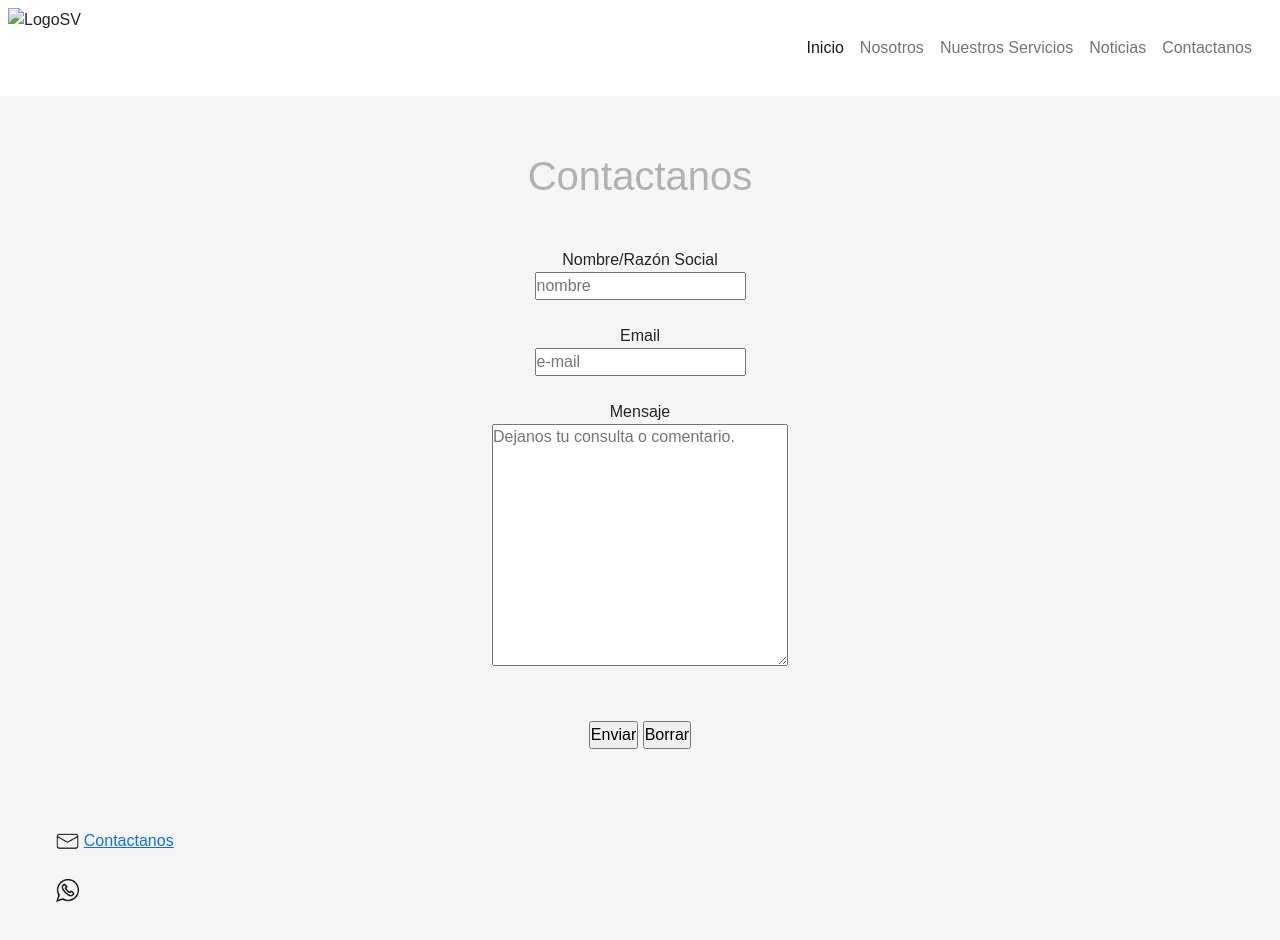
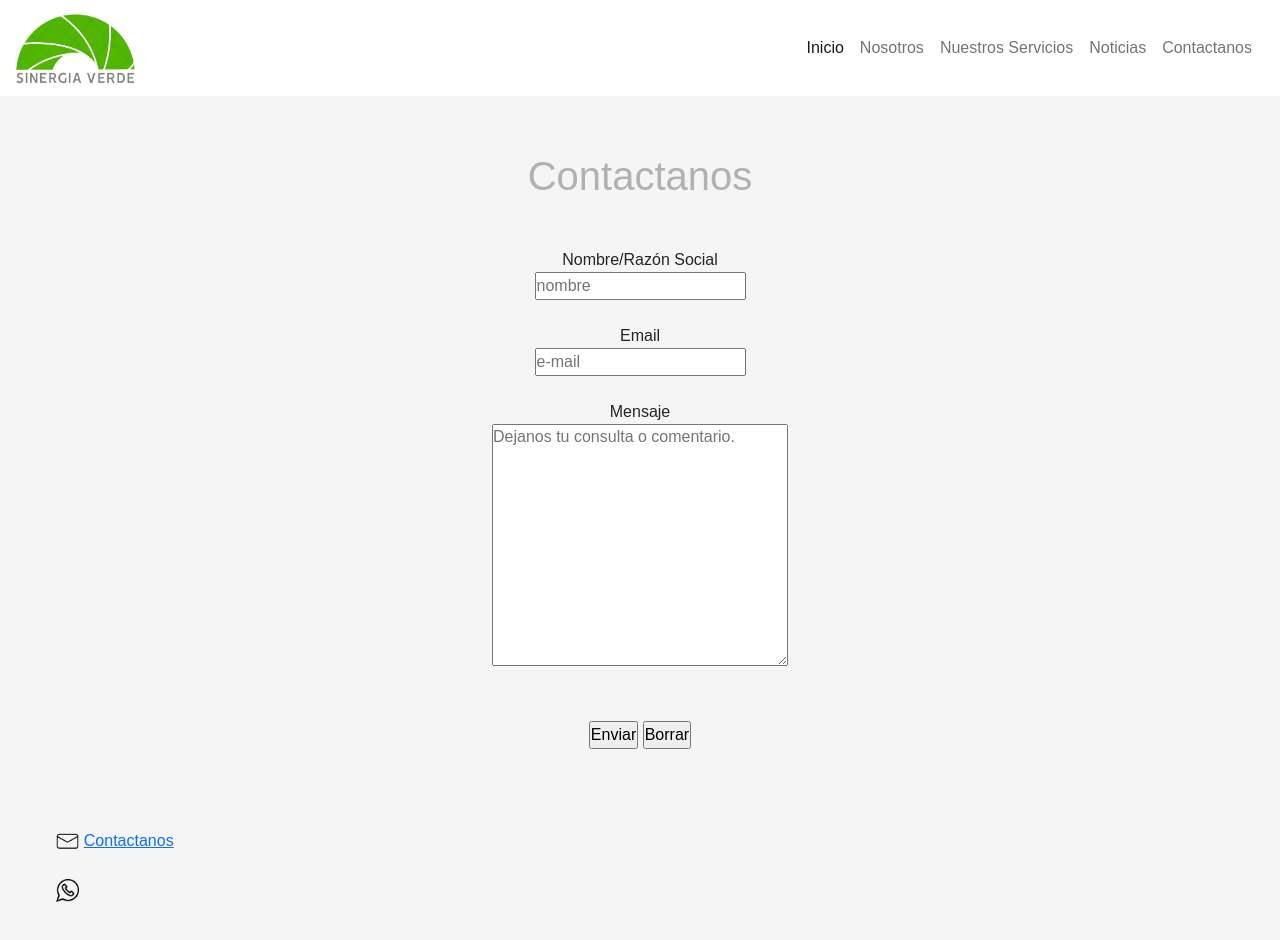
Before and after one commit to Alefiles/Trabajo-final, a website: page Contactanos.html in a window 1280 px wide. Drawn offline with nearby package versions, Linux system fonts and the light colour scheme.

Commit message:
modificaciones del logo

```diff
--- a/Contactanos.html
+++ b/Contactanos.html
@@ -14,7 +14,7 @@
 <body>
     <!-- logo -->
     <header class="header" >
-      <img class="body__header__logo--resize"src="imagenes\Logopequeño.jpg" alt="LogoSV">
+      <img class="body__header__logo--resize"src="imagenes\Logopequeno.jpg" alt="LogoSV">
           <!-- Menú con submenú hecho con código de Bootstrap -->
           <nav class="navbar navbar-default navbar-expand-lg navbar-light">
               <div class="container-fluid">
```
Also changed, not shown: Nosotros.html (+1 -1 lines), Noticias.html (+1 -1 lines), NuestrosServicios.html (+1 -1 lines), imagenes/Logopequeno.jpg (added).
